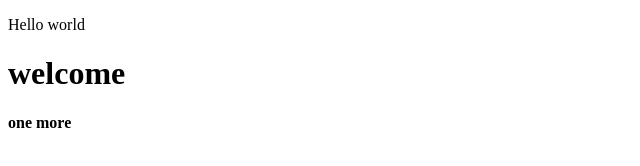
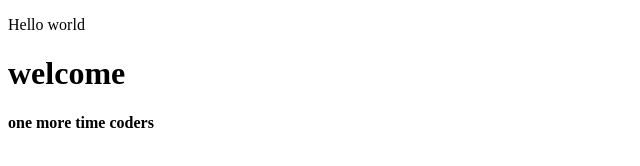
Before and after one commit to emothek/git-test, a website: page index.html in a window 1280 px wide. Shown: the full height of the page, 0-640 px from the left. Drawn offline with Linux system fonts and the light colour scheme.

Commit message:
fourth commit

```diff
--- a/index.html
+++ b/index.html
@@ -6,7 +6,7 @@
 <body>
 	<p>Hello world</p>
 	<h1>welcome</h1>
-	<h4>one more</h4>
+	<h4>one more time coders</h4>
 
 </body>
 </html>
```
Also changed, not shown: package.json (added, +24 -0 lines), index.js (added), 1 other file.
